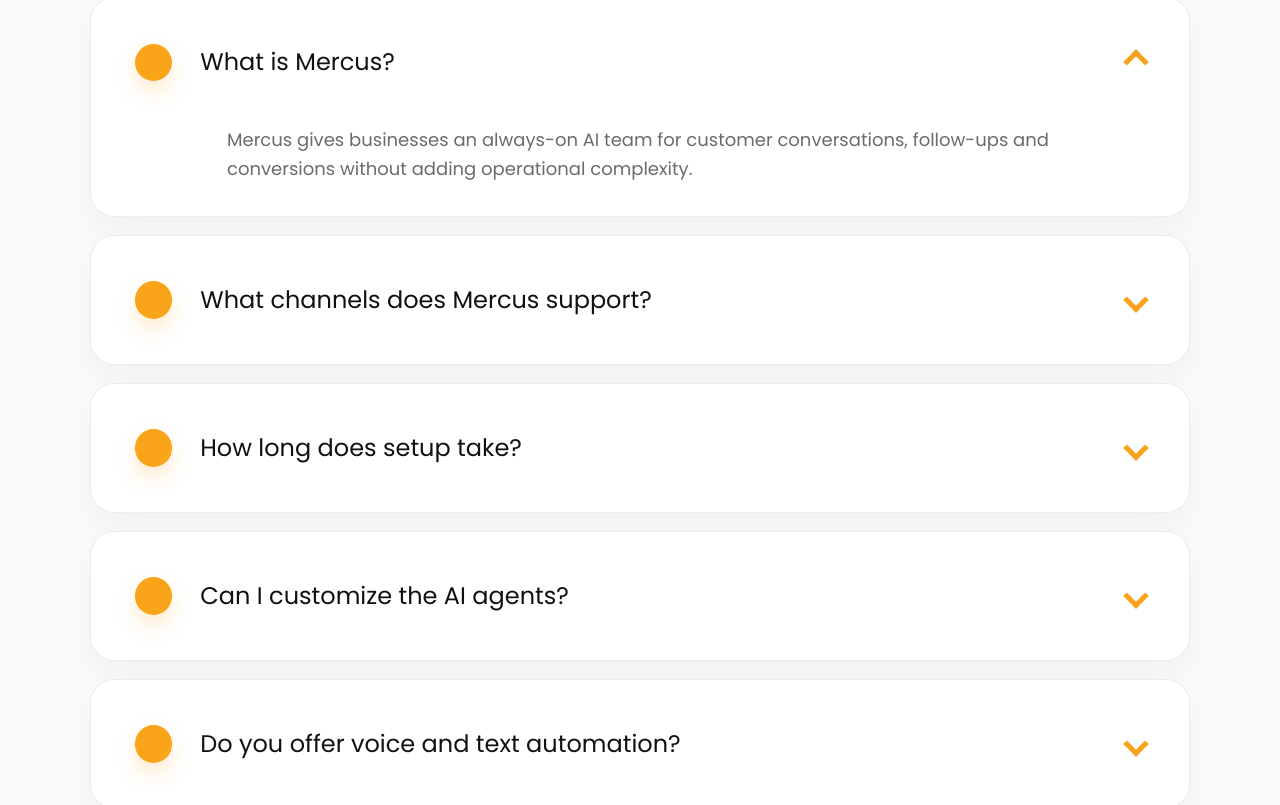
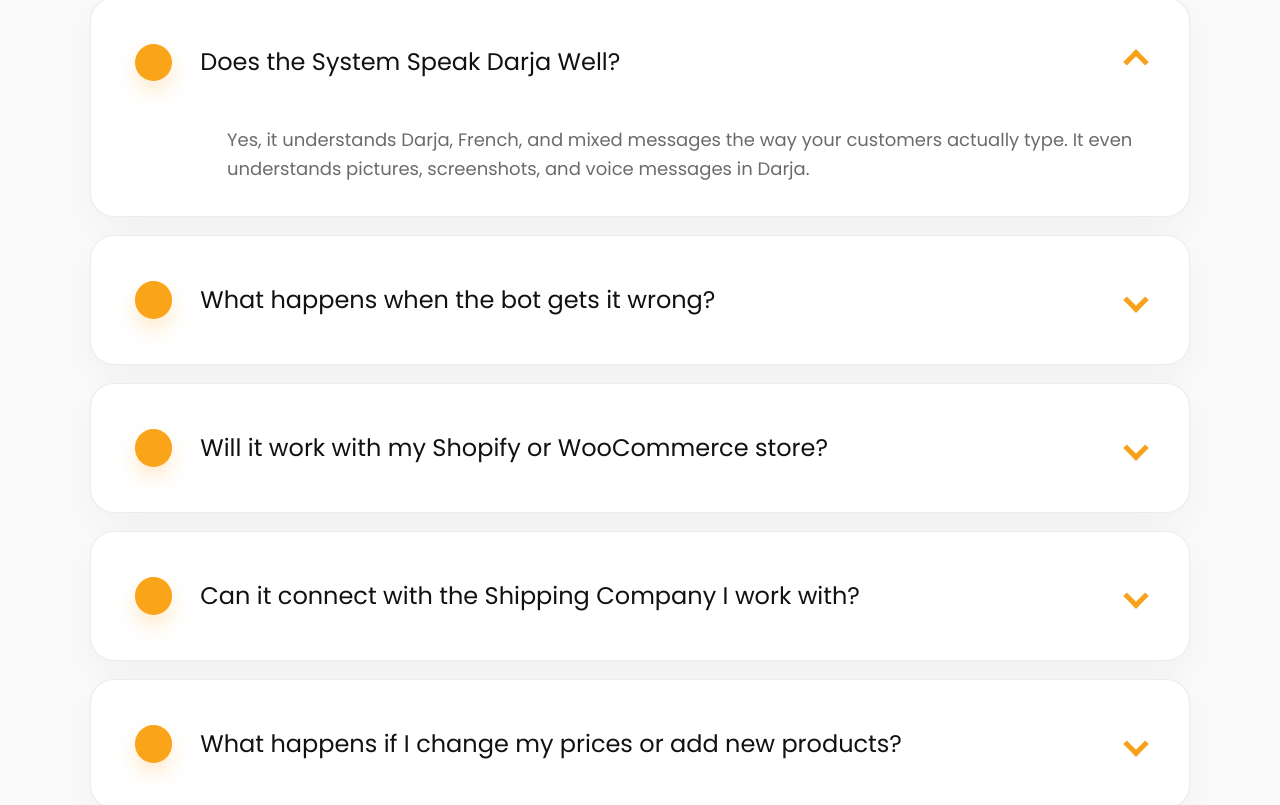
Before and after one commit to habibtitraoui/mercus.ai, a React (Vite) app: page / in a window 1280 px wide. Shown: the part 7080-7885 px from the top of the page. Built offline with nearby package versions, Linux system fonts and the light colour scheme.

Commit message:
update Q&A

```diff
--- a/src/features/landing/data/content.ts
+++ b/src/features/landing/data/content.ts
@@ -142,11 +142,26 @@
 ]
 
 export const faqs = [
-  'What is Mercus?',
-  'What channels does Mercus support?',
-  'How long does setup take?',
-  'Can I customize the AI agents?',
-  'Do you offer voice and text automation?',
+  {
+    question: 'Does the System Speak Darja Well?',
+    answer: 'Yes, it understands Darja, French, and mixed messages the way your customers actually type. It even understands pictures, screenshots, and voice messages in Darja.',
+  },
+  {
+    question: 'What happens when the bot gets it wrong?',
+    answer: 'It hands the conversation to your team automatically. You get a Telegram notification and take over, no one notices.',
+  },
+  {
+    question: 'Will it work with my Shopify or WooCommerce store?',
+    answer: 'Yes. It connects directly to your store and pulls products, prices, and orders in real time. Even if you have a custom made website, we can connect it if you provide us with the API documentation.',
+  },
+  {
+    question: 'Can it connect with the Shipping Company I work with?',
+    answer: 'Yes, we integrate with Yalidine, Zr Express, and Maystro and more. Once connected, the bot can automatically create shipments, share tracking numbers with customers, and update order status in real time.',
+  },
+  {
+    question: 'What happens if I change my prices or add new products?',
+    answer: 'Nothing breaks. Since the bot is connected directly to your store, any price change or new product you add is picked up automatically. You don\'t need to update anything on our side, it stays in sync on its own.',
+  },
 ]
 
 export const footerLinks: NavItem[] = [
--- a/src/features/landing/sections/FaqSection.tsx
+++ b/src/features/landing/sections/FaqSection.tsx
@@ -14,20 +14,18 @@
         {faqs.map((item, index) => (
           <details
             className="group overflow-hidden rounded-3xl border border-[rgba(17,17,17,0.08)] bg-white text-left shadow-[0_14px_36px_rgba(17,17,17,0.04)]"
-            key={item}
+            key={item.question}
             open={index === 0}
           >
             <summary className="grid min-h-[92px] cursor-pointer list-none grid-cols-[37.28px_minmax(0,1fr)_24px] items-center gap-4 px-5 py-[22px] text-xl leading-[1.1] text-[#111111] sm:min-h-32 sm:grid-cols-[37.28px_minmax(0,1fr)_32px] sm:gap-7 sm:px-11 sm:py-7 sm:text-2xl">
               <span className="h-[37.28px] w-[37.28px] rounded-full bg-[#faa41a] shadow-[0_10px_20px_rgba(250,164,26,0.22)]" aria-hidden="true" />
-              <span>{item}</span>
+              <span>{item.question}</span>
               <span className="justify-self-end">
                 <span className="block h-[18px] w-[18px] rotate-45 border-r-[5px] border-b-[5px] border-[#f7a21a] transition-transform duration-200 group-open:rotate-[225deg]" />
               </span>
             </summary>
             <p className="px-5 pb-6 text-base leading-[1.6] text-[#6b6b6b] sm:px-11 sm:pb-8 sm:pl-[136px] sm:text-lg">
-              Mercus gives businesses an always-on AI team for customer
-              conversations, follow-ups and conversions without adding
-              operational complexity.
+              {item.answer}
             </p>
           </details>
         ))}
--- a/src/features/landing/sections/ResearchSection.tsx
+++ b/src/features/landing/sections/ResearchSection.tsx
@@ -83,7 +83,7 @@
 
   useEffect(() => {
     if (!sectionRef.current || typeof IntersectionObserver === 'undefined') {
-      setIsVisible(true)
+      setTimeout(() => setIsVisible(true), 0)
       return
     }
 
@@ -103,7 +103,7 @@
   }, [])
 
   return (
-    <section className="mx-auto max-w-[1180px] text-center" ref={sectionRef}>
+    <section className="mx-auto max-w-295 text-center" ref={sectionRef}>
       <div
         className={`transition-all duration-700 ease-out motion-reduce:transition-none ${
           isVisible ? 'translate-y-0 opacity-100' : 'translate-y-8 opacity-0'
@@ -112,7 +112,7 @@
         <Eyebrow>Mercus Strength</Eyebrow>
       </div>
       <h2
-        className={`mx-auto max-w-[1120px] text-center text-[clamp(2.25rem,6vw,64px)] font-semibold leading-[1.12] tracking-[-0.045em] text-[#111111] transition-all delay-100 duration-700 ease-out motion-reduce:transition-none ${
+        className={`mx-auto max-w-280 text-center text-[clamp(2.25rem,6vw,64px)] font-semibold leading-[1.12] tracking-[-0.045em] text-[#111111] transition-all delay-100 duration-700 ease-out motion-reduce:transition-none ${
           isVisible ? 'translate-y-0 opacity-100' : 'translate-y-8 opacity-0'
         }`}
       >
@@ -124,7 +124,7 @@
       <div className="mt-14 grid grid-cols-1 gap-5 sm:grid-cols-2 lg:grid-cols-4 lg:gap-6">
         {researchStats.map((stat, index) => (
           <article
-            className={`group relative overflow-hidden rounded-[24px] border border-[#edf0f4] bg-white px-8 py-8 text-left shadow-[0_18px_40px_rgba(17,17,17,0.03)] transition-all duration-700 ease-out hover:-translate-y-2 hover:border-[#ffd6a3] hover:bg-[#fff8f3] hover:shadow-[0_24px_50px_rgba(245,130,32,0.12)] motion-reduce:transition-none ${
+            className={`group relative overflow-hidden rounded-3xl border border-[#edf0f4] bg-white px-8 py-8 text-left shadow-[0_18px_40px_rgba(17,17,17,0.03)] transition-all duration-700 ease-out hover:-translate-y-2 hover:border-[#ffd6a3] hover:bg-[#fff8f3] hover:shadow-[0_24px_50px_rgba(245,130,32,0.12)] motion-reduce:transition-none ${
               isVisible ? 'translate-y-0 opacity-100' : 'translate-y-10 opacity-0'
             }`}
             key={stat.title}
@@ -152,14 +152,14 @@
               {stat.text}
             </p>
             <span
-              className="absolute inset-x-0 bottom-0 h-1.5 origin-left scale-x-0 rounded-b-[24px] bg-[linear-gradient(90deg,#ff6b10_0%,#ff9d0b_100%)] transition-transform duration-500 ease-out group-hover:scale-x-100 motion-reduce:transition-none"
+              className="absolute inset-x-0 bottom-0 h-1.5 origin-left scale-x-0 rounded-b-3xl bg-[linear-gradient(90deg,#ff6b10_0%,#ff9d0b_100%)] transition-transform duration-500 ease-out group-hover:scale-x-100 motion-reduce:transition-none"
               aria-hidden="true"
             />
           </article>
         ))}
       </div>
       <div
-        className={`mx-auto mt-16 flex max-w-[800px] flex-col items-center justify-between gap-6 rounded-2xl bg-[linear-gradient(90deg,#ff6b10_0%,#ff9d0b_100%)] px-8 py-8 text-white shadow-[0_24px_50px_rgba(245,130,32,0.24)] transition-all duration-700 ease-out motion-reduce:transition-none sm:flex-row sm:px-10 ${
+        className={`mx-auto mt-16 flex max-w-200 flex-col items-center justify-between gap-6 rounded-2xl bg-[linear-gradient(90deg,#ff6b10_0%,#ff9d0b_100%)] px-8 py-8 text-white shadow-[0_24px_50px_rgba(245,130,32,0.24)] transition-all duration-700 ease-out motion-reduce:transition-none sm:flex-row sm:px-10 ${
           isVisible ? 'translate-y-0 opacity-100' : 'translate-y-10 opacity-0'
         }`}
         style={{ transitionDelay: isVisible ? '680ms' : '0ms' }}
```
